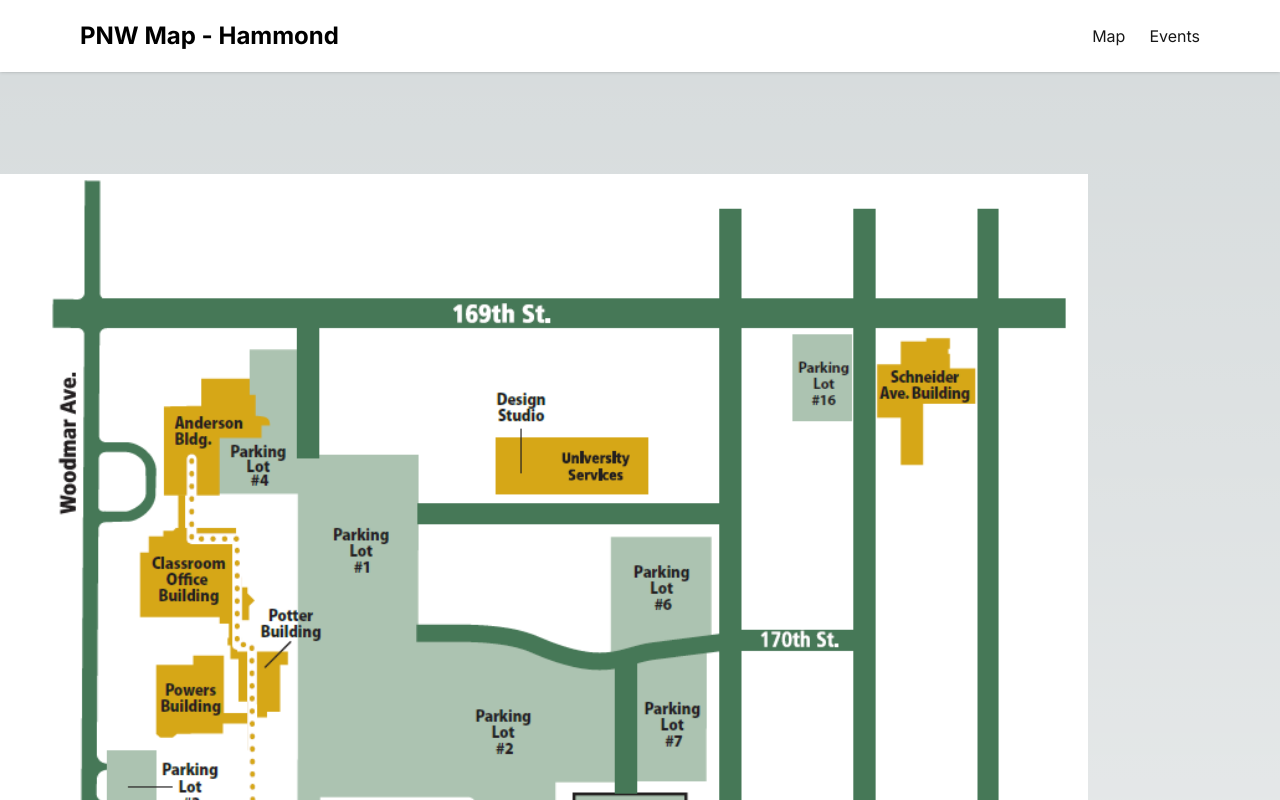
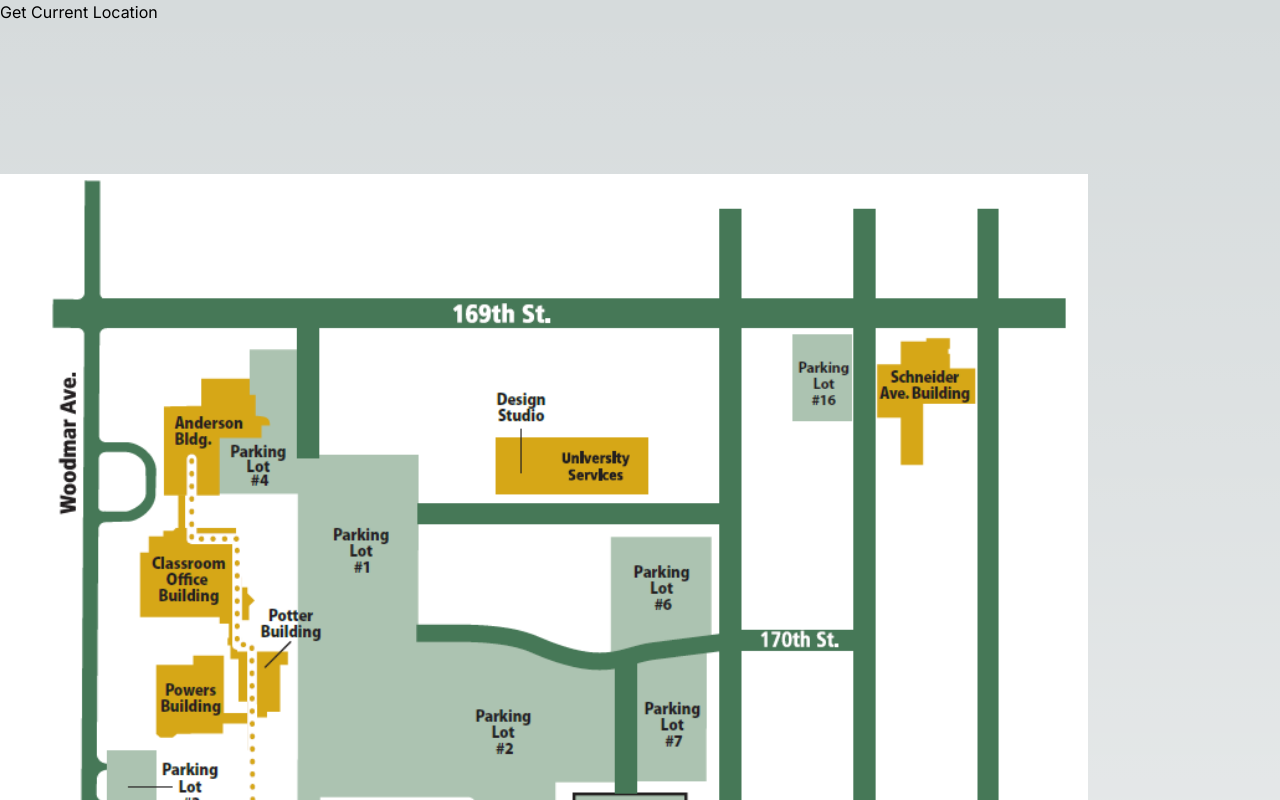
Before and after one commit to peter-biz/RyanCompanyPNWmap, a Next.js app in the folder pnw-map/: page / in a window 1280 px wide. Shown: the top 800 px of the page. Built offline with nearby package versions, Linux system fonts and the light colour scheme.

Commit message:
tryna fix website

```diff
--- a/pnw-map/app/components/navbar.tsx
+++ /dev/null
@@ -1,86 +0,0 @@
-"use client"; // this is a client component
-import React from "react";
-import { useState } from "react";
-import { Link as SkrollLink } from "react-scroll/modules";
-import Link from "next/link";
-import { usePathname } from "next/navigation";
-import { useTheme } from "next-themes";
-import { RiMoonFill, RiSunLine } from "react-icons/ri";
-import { IoMdMenu, IoMdClose } from "react-icons/io";
-
-interface NavItem {
-  label: string;
-  page: string;
-}
-
-const NAV_ITEMS: Array<NavItem> = [
-  {
-    label: "Map",
-    page: "home",
-  },
-  {
-    label: "Events",
-    page: "about",
-  },
-];
-
-export default function Navbar() {
-  const { systemTheme, theme, setTheme } = useTheme();
-  const currentTheme = theme === "system" ? systemTheme : theme;
-  const pathname = usePathname();
-  const [navbar, setNavbar] = useState(false);
-  return (
-    <header className="w-full mx-auto  px-4 sm:px-20 fixed top-0 z-50 shadow bg-white dark:bg-stone-900 dark:border-b dark:border-stone-600">
-      <div className="justify-between md:items-center md:flex">
-        <div>
-          <div className="flex items-center justify-between py-3 md:py-5 md:block">
-            <SkrollLink to="home">
-              <div className="container flex items-center space-x-2">
-                <h2 className="text-2xl font-bold">PNW Map - Hammond</h2>
-              </div>
-            </SkrollLink>
-            <div className="md:hidden">
-              <button
-                className="p-2 text-gray-700 rounded-md outline-none focus:border-gray-400 focus:border"
-                onClick={() => setNavbar(!navbar)}
-              >
-                {navbar ? <IoMdClose size={30} /> : <IoMdMenu size={30} />}
-              </button>
-            </div>
-          </div>
-        </div>
-
-        <div>
-          <div
-            className={`flex-1 justify-self-center pb-3 mt-8 md:block md:pb-0 md:mt-0 ${
-              navbar ? "block" : "hidden"
-            }`}
-          >
-            <div className="items-center justify-center space-y-8 md:flex md:space-x-6 md:space-y-0">
-              {NAV_ITEMS.map((item, idx) => {
-                return (
-                  <SkrollLink
-                    key={idx}
-                    to={item.page}
-                    className={
-                      "block lg:inline-block text-neutral-900  hover:text-neutral-500 dark:text-neutral-100"
-                    }
-                    activeClass="active"
-                    spy={true}
-                    smooth={true}
-                    offset={-100}
-                    duration={500}
-                    onClick={() => setNavbar(!navbar)}
-                  >
-                    {item.label}
-                  </SkrollLink>
-                );
-              })}
-
-            </div>
-          </div>
-        </div>
-      </div>
-    </header>
-  );
-}
--- a/pnw-map/app/layout.tsx
+++ b/pnw-map/app/layout.tsx
@@ -2,7 +2,6 @@
 import { Inter } from "next/font/google";
 import "./globals.css";
 import React from "react";
-import Navbar from "./components/navbar";
 
 const inter = Inter({ subsets: ["latin"] });
 
@@ -18,7 +17,6 @@
 }>) {
   return (
     <>
-      <Navbar />
       <body className={inter.className}>{children}</body>
     </>
   );
```
